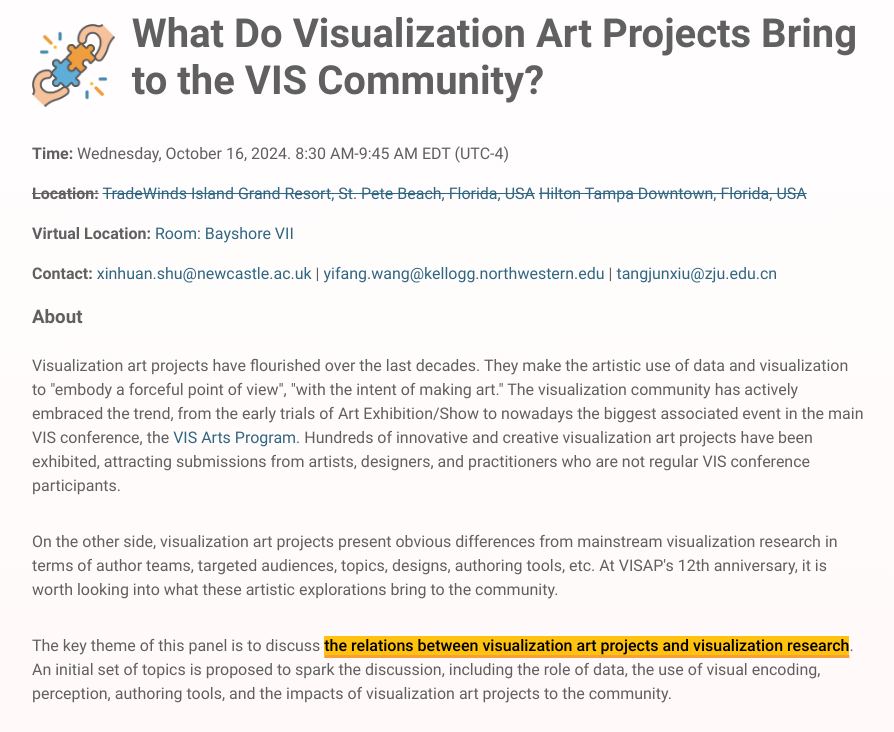
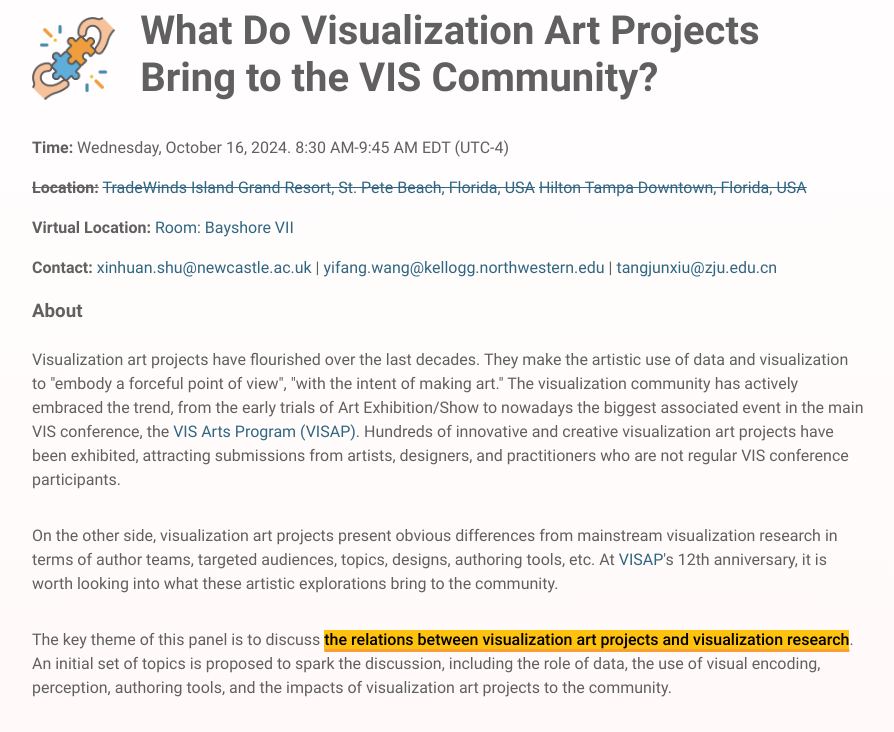
Before and after one commit to shuxinhuan/visap-panel, a plain HTML site: page index.html in a window 1280 px wide. Shown: the part 118-850 px from the top of the page, without its empty margins (192-1086 px from the left). Drawn offline with Linux system fonts and the light colour scheme; grey boxes are pictures that could not be loaded.

Commit message:
css update

```diff
--- a/index.html
+++ b/index.html
@@ -63,14 +63,14 @@
     <p class="content-text">Visualization art projects have flourished over the last decades. They make the artistic use
       of data and visualization to "embody a forceful point of view", "with the intent of making art." The visualization
       community has actively embraced the trend, from the early trials of Art Exhibition/Show to nowadays the biggest
-      associated event in the main VIS conference, the <a href="https://visap.net/">VIS Arts Program</a>. Hundreds of
+      associated event in the main VIS conference, the <a href="https://visap.net/">VIS Arts Program (VISAP)</a>. Hundreds of
       innovative and creative
       visualization
       art projects have been exhibited, attracting submissions from artists, designers, and practitioners who are not
       regular VIS conference participants. </p>
     <p>On the other side, visualization art projects present obvious differences from mainstream visualization research
       in
-      terms of author teams, targeted audiences, topics, designs, authoring tools, etc. At VISAP's 12th anniversary, it
+      terms of author teams, targeted audiences, topics, designs, authoring tools, etc. At <a href="https://visap.net/">VISAP</a>'s 12th anniversary, it
       is
       worth looking into what these artistic explorations bring to the community.</p>
 
--- a/styles.css
+++ b/styles.css
@@ -88,7 +88,7 @@ img {}
   height: 100%;
   max-height: 100%;
   width: 10%;
-  margin: 2% 2% 0 0;
+  margin: 1% 3% 0 0;
 }
 
 @media (max-width: 1100px) {
```
